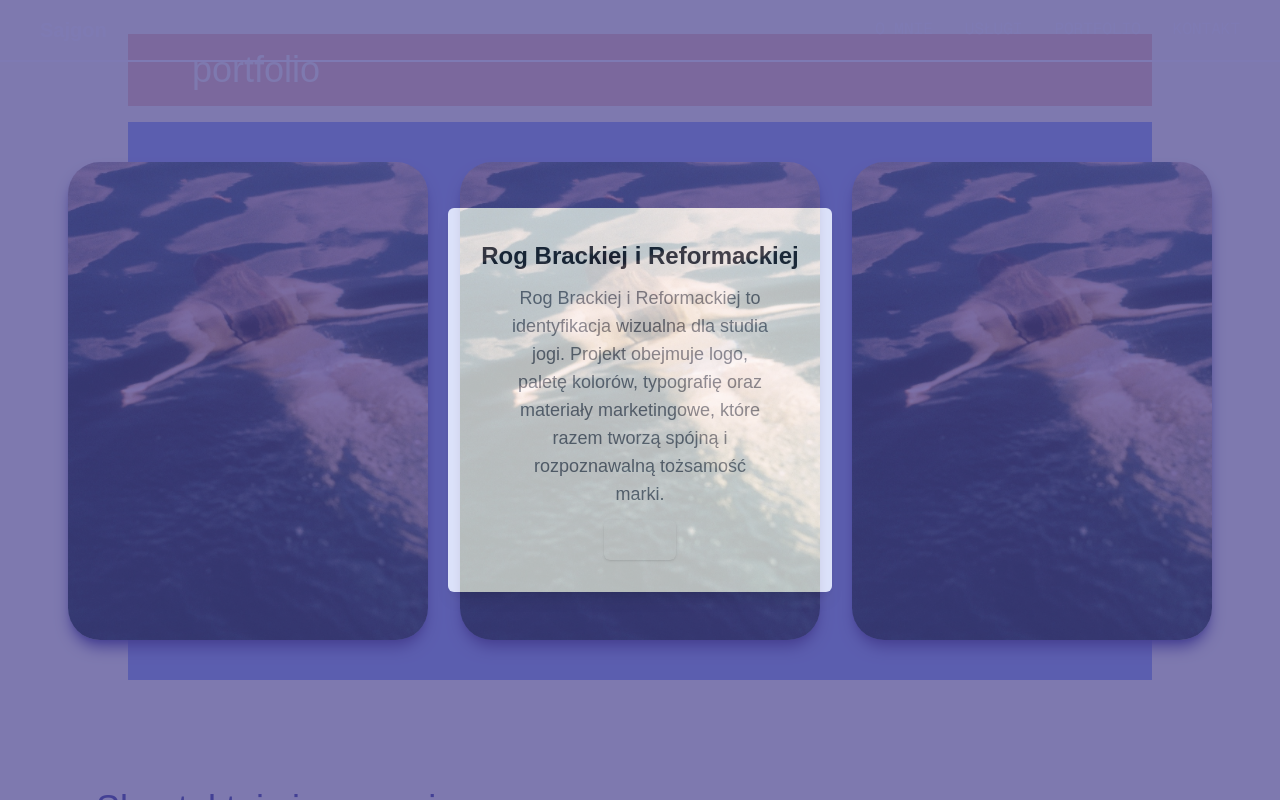
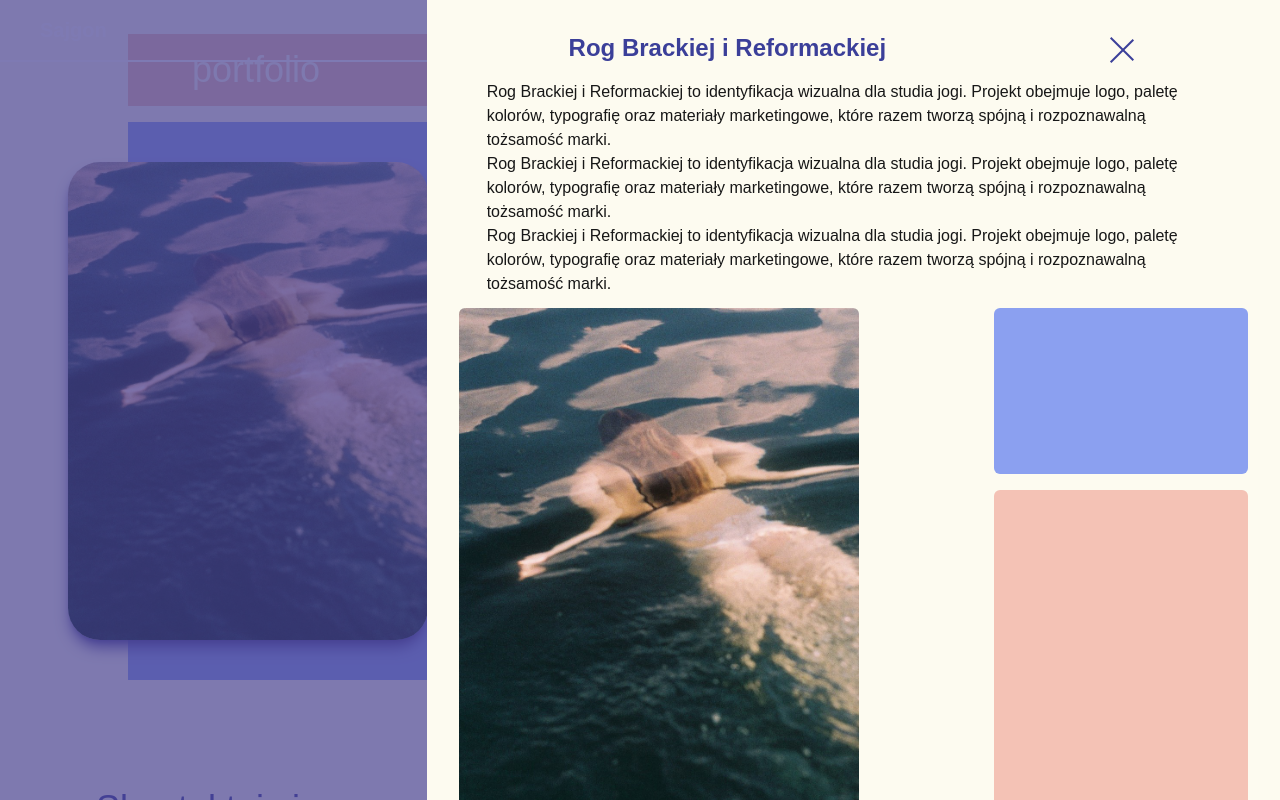
Before and after one commit to kwiecie/sajgon_studio, a Next.js app: page / in a window 1280 px wide. Both pictures are taken after a click on the picture 248 px from the left and 4503 px from the top of the page. Shown: the part 4103-4903 px from the top of the page. Built offline with nearby package versions, Linux system fonts and the light colour scheme; a web font is replaced by a local one.

Commit message:
added some styling to modal

```diff
--- a/app/components/modal.tsx
+++ b/app/components/modal.tsx
@@ -1,103 +1,6 @@
-// import React, { useEffect, useRef } from "react";
-// import ReactDOM from "react-dom";
-// import { getFocusableElements, nextFocus, usePortal } from "./utils";
+"use client";
+import Image from "next/image";
 
-// const Frame: React.FC<{
-//   closeOnClickOutside?: boolean;
-//   closeOnEsc?: boolean;
-//   onClose: () => void;
-//   open?: boolean;
-// }> = ({
-//   children,
-//   closeOnClickOutside = true,
-//   closeOnEsc = true,
-//   onClose,
-//   open = true,
-// }) => {
-//   const portal = usePortal();
-//   const previousFocus = useRef<HTMLElement | null>(null);
-
-//   // close on click outside
-//   const container = useRef<HTMLDivElement>(null);
-//   const onOverlayClick = (e: React.MouseEvent) => {
-//     if (!container.current?.contains(e.target as Node)) onClose();
-//   };
-
-//   // close on esc
-//   useEffect(() => {
-//     const onKeyDown = (e: KeyboardEvent) => {
-//       if (!open) return;
-
-//       switch (e.key) {
-//         case "Escape": {
-//           if (closeOnEsc) onClose();
-//           break;
-//         }
-//         case "Tab": {
-//           e.preventDefault();
-//           nextFocus(getFocusableElements(container.current), !e.shiftKey);
-//           break;
-//         }
-//       }
-//     };
-
-//     window.addEventListener("keydown", onKeyDown);
-//     return () => window.removeEventListener("keydown", onKeyDown);
-//   }, [closeOnEsc, onClose, open]);
-
-//   useEffect(() => {
-//     // aria-hidden
-//     document
-//       .getElementById("root")
-//       ?.setAttribute("aria-hidden", open.toString());
-//     portal.current?.setAttribute("aria-hidden", (!open).toString());
-
-//     if (open) {
-//       previousFocus.current = (document.activeElement as HTMLElement) ?? null;
-//       nextFocus(getFocusableElements(container.current));
-//     } else {
-//       previousFocus.current?.focus?.();
-//       previousFocus.current = null;
-//     }
-//   }, [open, portal]); // note: when importing, eslint doesn't recognise that portal is a ref, so it doesn't need to be in the deps array
-
-//   return ReactDOM.createPortal(
-//     // transparent overlay: `inset-0` to stretch over the entire screen (combines`top-0`, `right-0`, `bottom-0`, and `left-0`)
-//     <div
-//       className={`fixed inset-0 z-10 p-8 text-white bg-gray-600/90
-//         ${open ? "visible" : "invisible"}`}
-//       onClick={closeOnClickOutside ? onOverlayClick : undefined}
-//     >
-//       {/* container: `max-w-sm` to make it reasonably narrow, `mx-auto` to center horizontally */}
-//       <div className="relative w-full max-w-sm mx-auto mt-8" ref={container}>
-//         {/* contents */}
-//         <div className="overflow-hidden bg-gray-800 rounded shadow-xl">
-//           {children}
-//         </div>
-//         {/* closer in the corner */}
-//         <button
-//           className="absolute -top-2 -right-2 flex justify-center rounded-full h-8 w-8 bg-gray-600 cursor-pointer shadow-xl outline-none border-2 border-gray-600 focus:border-blue-300"
-//           onClick={() => onClose()}
-//           title="Bye bye 👋"
-//         >
-//           <span className="text-2xl leading-6 select-none">&times;</span>
-//         </button>
-//       </div>
-//     </div>,
-//     portal.current,
-//   );
-// };
-
-// const Head: React.FC = ({ children }) => (
-//   <div className="block px-4 py-2 bg-gray-900">
-//     <h1 className="text-lg">{children}</h1>
-//   </div>
-// );
-
-// const Body: React.FC = ({ children }) => <div className="p-4">{children}</div>;
-
-// export const Modal = { Frame, Head, Body };
-"use client";
 type ModalProps = {
   onClose: () => void;
   title: string;
@@ -112,21 +15,49 @@ export default function Modal({
   src,
 }: ModalProps) {
   return (
-    <div className="fixed inset-0 bg-[#484293] opacity-70 overflow-y-auto h-full w-full flex items-center justify-center z-50">
-      <div className="p-8 w-96 shadow-lg rounded-md bg-white opacity-100">
-        <div className="text-center">
-          <h3 className="text-2xl font-bold text-gray-900">{title}</h3>
-          <div className="mt-2 px-7 py-3">
-            <p className="text-lg text-gray-500">{description}</p>
-          </div>
-          {/* <Image src={src} alt={`${title} image`} width={400} height={300} className="rounded-md" /> */}
-          <div className="flex justify-center mt-4">
+    <div className="fixed inset-0 overflow-y-auto min-h-screen w-full z-50">
+      <div className="flex flex-row">
+        <div className="bg-[#484293] opacity-70 min-h-screen w-1/3"></div>
+        <div className="p-8 min-h-screen w-2/3 bg-background flex flex-col">
+          <div className="text-center flex flex-row justify-around">
+            <h3 className="text-2xl font-bold text-accent">{title}</h3>
             <button
               onClick={onClose}
-              className="px-4 py-2 text-white text-base font-medium rounded-md shadow-sm hover:bg-gray-400 focus:outline-none focus:ring-2 focus:ring-gray-300"
+              className="w-8 h-9 flex flex-col justify-center items-center rounded-md"
             >
-              Close
+              <span className="block w-full h-0.5 bg-accent rotate-45"></span>
+              <span className="block w-full h-0.5 bg-accent -rotate-45"></span>
             </button>
+          </div>
+          <div className="mt-2 px-7 py-3">
+            <p className="">{description}</p>
+            <p className="">{description}</p>
+            <p className="">{description}</p>
+          </div>
+          <div className="grid grid-flow-col grid-rows-3 gap-4">
+            <Image
+              src={src}
+              alt={`${title} image`}
+              width={400}
+              height={300}
+              className="row-span-3 rounded-md"
+            />
+            {/* <Image
+              src={src}
+              alt={`${title} image`}
+              width={400}
+              height={300}
+              className="col-span-2 rounded-md"
+            /> */}
+            <div className="col-span-2 rounded-md bg-light-blue"></div>
+            <div className="col-span-2 row-span-2 rounded-md bg-light-pink"></div>
+            {/* <Image
+              src={src}
+              alt={`${title} image`}
+              width={400}
+              height={300}
+              className="col-span-2 row-span-2 rounded-md"
+            /> */}
           </div>
         </div>
       </div>
--- a/app/portfolio.tsx
+++ b/app/portfolio.tsx
@@ -24,7 +24,7 @@ export default function Portfolio() {
   return (
     <section
       id="portfolio"
-      className="mx-0 bg-background min-h-screen max-w-full flex justify-center items-center"
+      className={`mx-0 bg-background min-h-screen max-w-full flex justify-center items-center ${selectedItem ? "overflow-hidden" : ""}`}
     >
       <div className="flex flex-col gap-4 p-8 text-left max-w-full">
         <h2 className="text-4xl md:pl-16 bg-light-pink text-background lowercase w-full right-0 inline-block font-halfre px-6 py-4">
```
